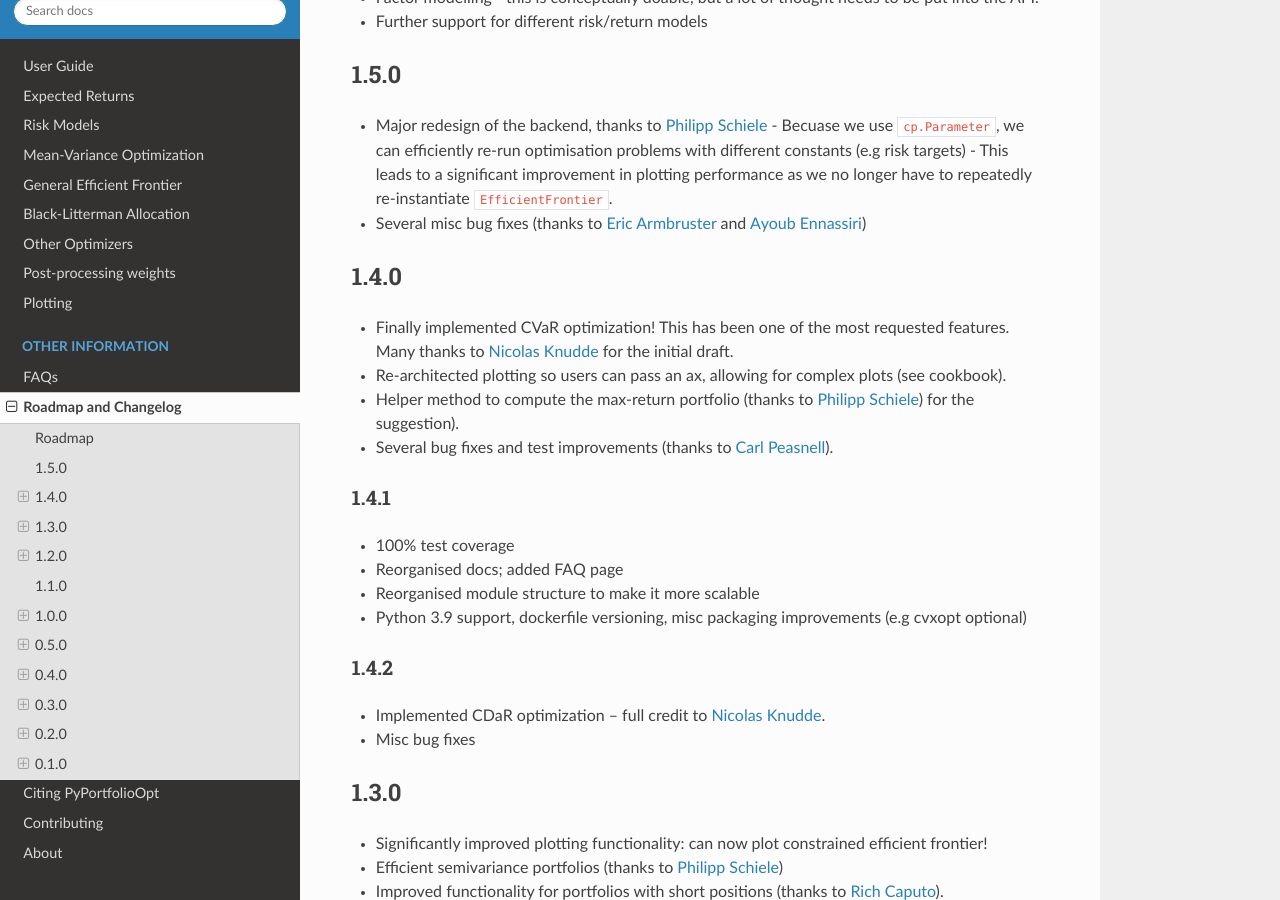
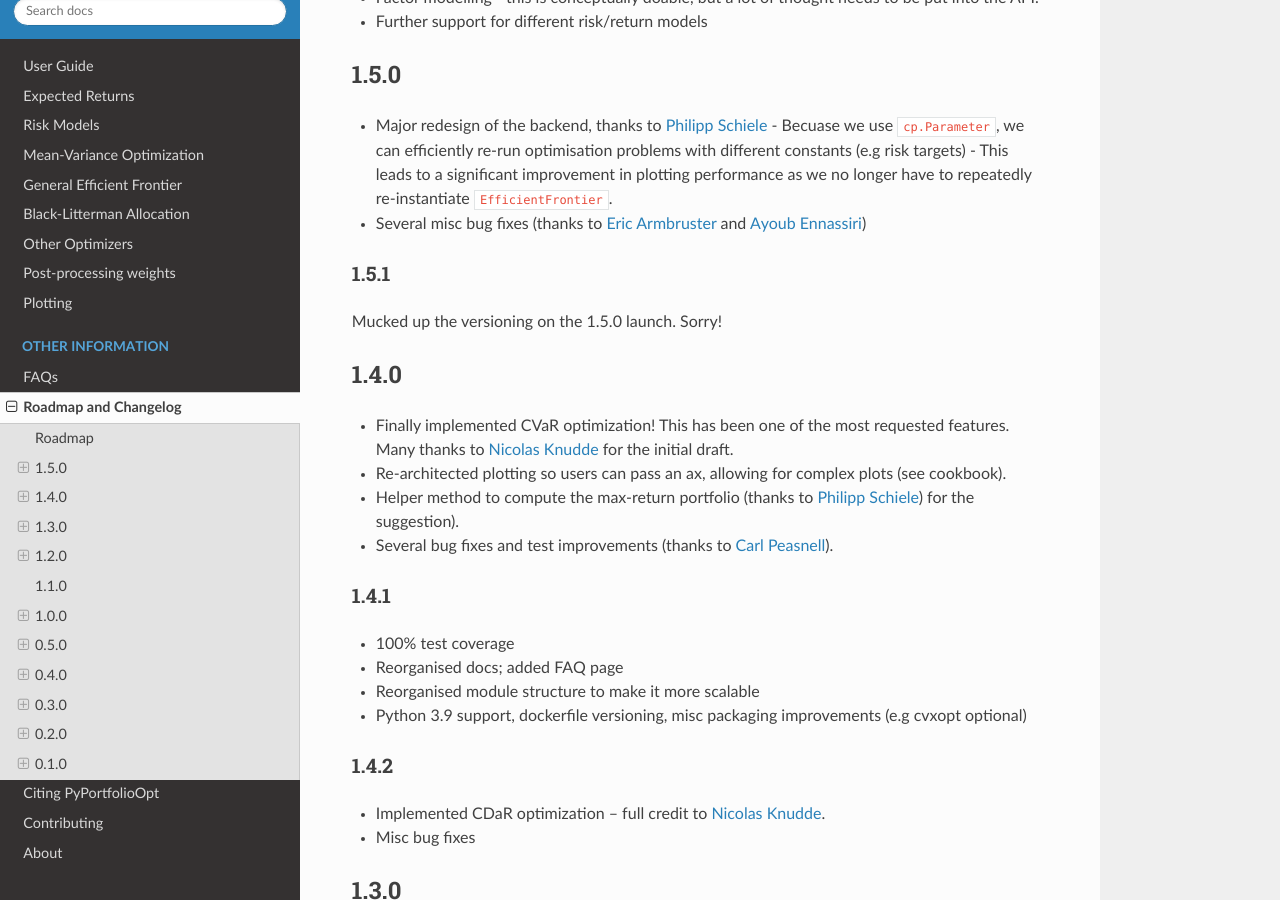
Before and after one commit to robertmartin8/PyPortfolioOpt, a Sphinx documentation site: the page built from docs/Roadmap.rst, in a window 1280 px wide and 900 px high, scrolled down 374 px. Built offline with Sphinx 7.4.7 and the Read the Docs theme 2.0.0, drawn with Linux system fonts in a browser that asks for light colours.

Commit message:
packaging

```diff
--- a/docs/Roadmap.rst
+++ b/docs/Roadmap.rst
@@ -25,6 +25,11 @@ discuss. If you have any other feature requests, please raise them using GitHub
   - Becuase we use ``cp.Parameter``, we can efficiently re-run optimisation problems with different constants (e.g risk targets)
   - This leads to a significant improvement in plotting performance as we no longer have to repeatedly re-instantiate ``EfficientFrontier``.
 - Several misc bug fixes (thanks to `Eric Armbruster <https://github.com/armbruer>`_ and `Ayoub Ennassiri <https://github.com/samatix>`_)
+
+1.5.1
+-----
+
+Mucked up the versioning on the 1.5.0 launch. Sorry!
 
 1.4.0
 =====
--- a/docs/conf.py
+++ b/docs/conf.py
@@ -58,7 +58,7 @@ author = "Robert Andrew Martin"
 # The short X.Y version.
 version = "1.5"
 # The full version, including alpha/beta/rc tags.
-release = "1.5.0"
+release = "1.5.1"
 
 # The language for content autogenerated by Sphinx. Refer to documentation
 # for a list of supported languages.
--- a/docs/index.rst
+++ b/docs/index.rst
@@ -15,7 +15,7 @@
                 <img src="https://img.shields.io/badge/python-v3-brightgreen.svg"
                     alt="python"></a> &nbsp;
             <a href="https://pypi.org/project/PyPortfolioOpt/">
-                <img src="https://img.shields.io/badge/pypi-v1.5.0-brightgreen.svg"
+                <img src="https://img.shields.io/badge/pypi-v1.5.1-brightgreen.svg"
                     alt="python"></a> &nbsp;
             <a href="https://opensource.org/licenses/MIT">
                 <img src="https://img.shields.io/badge/license-MIT-brightgreen.svg"
--- a/pyproject.toml
+++ b/pyproject.toml
@@ -1,6 +1,6 @@
 [tool.poetry]
 name = "PyPortfolioOpt"
-version = "1.5.0"
+version = "1.5.1"
 description = "Financial portfolio optimization in python"
 license = "MIT"
 authors = ["Robert Andrew Martin <martin.robertandrew@gmail.com>"]
--- a/setup.py
+++ b/setup.py
@@ -9,7 +9,7 @@ with open("README.md", "r") as f:
 
 setup(
     name="PyPortfolioOpt",
-    version="1.5.0",
+    version="1.5.1",
     description="Financial portfolio optimization in python",
     long_description=desc,
     long_description_content_type="text/markdown",
```
Also changed, not shown: README.md (+1 -1 lines), pypfopt/__init__.py (+8 -3 lines).
